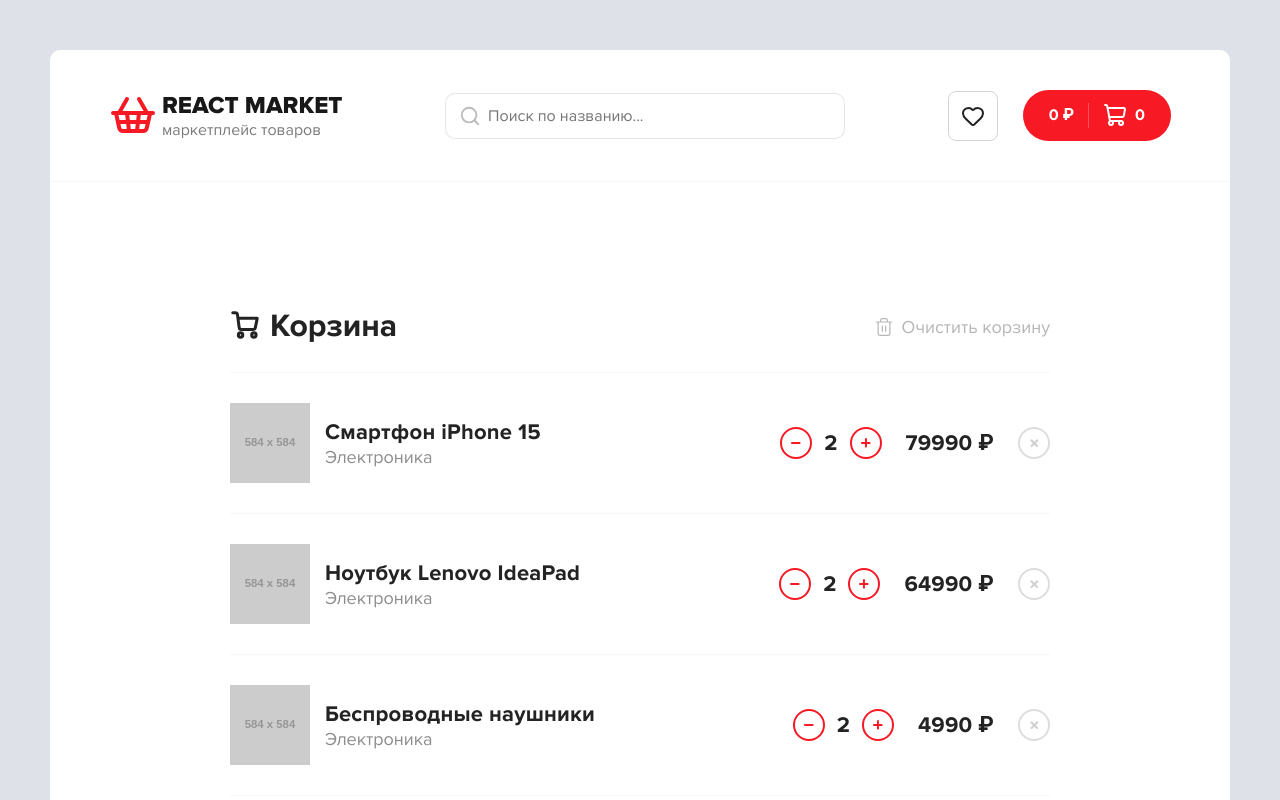
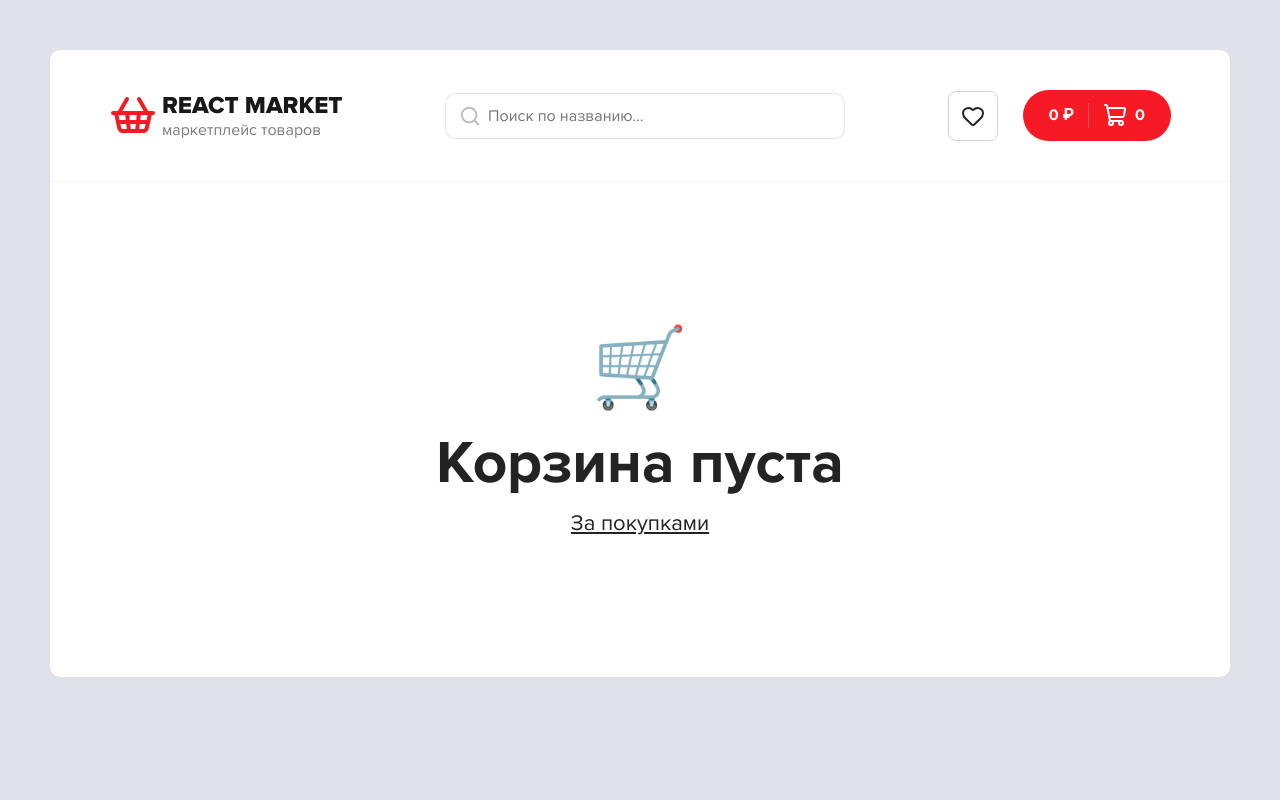
Before and after one commit to KatrinHurricaneGSL/react-market, a React (Vite) app: page /cart in a window 1280 px wide. Shown: the top 800 px of the page. Built offline with nearby package versions, Linux system fonts and the light colour scheme.

Commit message:
feat: add cart functions

```diff
--- a/src/pages/cart/ui/CartPage.module.css
+++ b/src/pages/cart/ui/CartPage.module.css
@@ -1,6 +1,6 @@
 .cart {
     max-width: 820px;
-    margin: 90px auto;
+    margin: 15px auto;
 }
 
 .top {
--- a/src/pages/cart/ui/CartPage.tsx
+++ b/src/pages/cart/ui/CartPage.tsx
@@ -1,54 +1,96 @@
-import { Button } from "@/shared/ui/button"
-import { CartItem } from "./cart-item/CartItem"
-import { ContentItems } from "@/shared/ui/content-items"
-import styles from "./CartPage.module.css"
-
-const cartItems = [
-    { id: 1, title: "Смартфон iPhone 15", description: "Электроника", count: 2, price: 79990, imageUrl: "https://placehold.co/584x584?text=iPhone" },
-    { id: 2, title: "Ноутбук Lenovo IdeaPad", description: "Электроника", count: 2, price: 64990, imageUrl: "https://placehold.co/584x584?text=Notebook" },
-    { id: 3, title: "Беспроводные наушники", description: "Электроника", count: 2, price: 4990, imageUrl: "https://placehold.co/584x584?text=Headphones" },
-    { id: 4, title: "Умные часы Xiaomi", description: "Электроника", count: 2, price: 8990, imageUrl: "https://placehold.co/584x584?text=Watch" },
-]
+import { Button } from "@/shared/ui/button";
+import { CartItem } from "./cart-item/CartItem";
+import { ContentItems } from "@/shared/ui/content-items";
+import styles from "./CartPage.module.css";
+import { useAppDispatch, useAppSelector } from "@/shared/store";
+import {
+  clearProducts,
+  selectTotalCartItems,
+  selectTotalPrice,
+} from "@/entities/cart";
+import { Trash } from "lucide-react";
+import { NotFoundBlock } from "@/shared/ui/not-found-block";
+import { Link } from "react-router";
 
 export const CartPage = () => {
+  const { items } = useAppSelector((state) => state.cart);
+  const totalPrice = useAppSelector(selectTotalPrice);
+  const totalItems = useAppSelector(selectTotalCartItems);
+
+  const dispatch = useAppDispatch();
+
+  const clearCart = () => {
+    if (confirm("Вы уверены, что хотите очистить корзину?"))
+      dispatch(clearProducts());
+  };
+
+  if (totalItems === 0) {
+    return (
+      <NotFoundBlock
+        icon="🛒"
+        title="Корзина пуста"
+        description={
+          <Link style={{ textDecoration: "underline" }} to="/">
+            За покупками
+          </Link>
+        }
+      />
+    );
+  }
+
   return (
     <div className={styles.cart}>
       <div className={styles.top}>
-                <h2 className={styles.title}>
-                    <svg width="18" height="18" viewBox="0 0 18 18" fill="none" aria-hidden="true">
-                        <path d="M6.33 16.33A1.33 1.33 0 1 0 6.33 13.67a1.33 1.33 0 0 0 0 2.66ZM14.33 16.33a1.33 1.33 0 1 0 0-2.66 1.33 1.33 0 0 0 0 2.66ZM4.78 5h11.55l-1.12 5.59a1.33 1.33 0 0 1-1.33 1.08H6.83a1.33 1.33 0 0 1-1.33-1.16L4.49 2.83a1.33 1.33 0 0 0-1.32-1.16h-1.5" stroke="currentColor" strokeWidth="1.8" strokeLinecap="round" strokeLinejoin="round" />
-                    </svg>
-                    Корзина
-                </h2>
-                <button className={styles.clear} type="button">
-                    <svg width="20" height="20" viewBox="0 0 20 20" fill="none" aria-hidden="true">
-                        <path d="M2.5 5h15M6.67 5V3.33c0-.92.74-1.66 1.66-1.66h3.34c.92 0 1.66.74 1.66 1.66V5m2.5 0v11.67c0 .92-.74 1.66-1.66 1.66H5.83c-.92 0-1.66-.74-1.66-1.66V5h11.66ZM8.33 9.17v5M11.67 9.17v5" stroke="currentColor" strokeWidth="1.2" strokeLinecap="round" strokeLinejoin="round" />
-                    </svg>
+        <h2 className={styles.title}>Корзина</h2>
+        <button onClick={clearCart} className={styles.clear} type="button">
+          <Trash />
           <span>Очистить корзину</span>
         </button>
       </div>
 
       <ContentItems variant="list">
-                {cartItems.map(({ id, ...item }) => <CartItem key={id} {...item} />)}
+        {items.map((item) => (
+          <CartItem key={item.id} product={item} />
+        ))}
       </ContentItems>
 
       <div className={styles.bottom}>
         <div className={styles.bottomDetails}>
-                    <span>Всего товаров: <b>3 шт.</b></span>
-                    <span>Сумма заказа: <b>900 ₽</b></span>
+          <span>
+            Всего товаров: <b>{totalItems} шт.</b>
+          </span>
+          <span>
+            Сумма заказа: <b>{totalPrice} ₽</b>
+          </span>
         </div>
         <div className={styles.bottomButtons}>
-                    <Button to="/" variants={["outline", "add"]} className={styles.goBack}>
-                        <svg width="8" height="14" viewBox="0 0 8 14" fill="none" aria-hidden="true">
-                            <path d="M7 13 1 6.93 6.86 1" stroke="currentColor" strokeWidth="1.5" strokeLinecap="round" strokeLinejoin="round" />
+          <Button
+            to="/"
+            variants={["outline", "add"]}
+            className={styles.goBack}
+          >
+            <svg
+              width="8"
+              height="14"
+              viewBox="0 0 8 14"
+              fill="none"
+              aria-hidden="true"
+            >
+              <path
+                d="M7 13 1 6.93 6.86 1"
+                stroke="currentColor"
+                strokeWidth="1.5"
+                strokeLinecap="round"
+                strokeLinejoin="round"
+              />
             </svg>
             <span>Вернуться назад</span>
           </Button>
           <Button className={styles.pay}>
-                        <span>Оплатить сейчас</span>
+            <span>Оплатить</span>
           </Button>
         </div>
       </div>
     </div>
-    )
-}
+  );
+};
--- a/src/pages/cart/ui/cart-item/CartItem.module.css
+++ b/src/pages/cart/ui/cart-item/CartItem.module.css
@@ -39,7 +39,7 @@
   font-size: 22px;
   font-weight: bold;
   line-height: 27px;
-    letter-spacing: .01em;
+  letter-spacing: 0.01em;
 }
 
 .itemInfo p {
@@ -67,7 +67,7 @@
 
 .itemPrice b {
   font-weight: bold;
-    letter-spacing: .01em;
+  letter-spacing: 0.01em;
 }
 
 .itemRemove button {
@@ -76,13 +76,10 @@
 
 .itemRemove svg {
   position: relative;
-    width: 11.5px;
-    height: 11.5px;
-    transform: rotate(45deg);
 }
 
-.itemRemove svg path {
-    fill: #d0d0d0;
+.itemRemove svg {
+  stroke: #bebebe;
 }
 
 .itemRemove button:hover,
--- a/src/pages/cart/ui/cart-item/CartItem.tsx
+++ b/src/pages/cart/ui/cart-item/CartItem.tsx
@@ -1,47 +1,86 @@
-import { Button } from "@/shared/ui/button"
-import { MinusIcon, PlusIcon } from "@/shared/ui/icons"
-import styles from "./CartItem.module.css"
+import { Button } from "@/shared/ui/button";
+import styles from "./CartItem.module.css";
+import {
+  decrementCount,
+  incrementCount,
+  removeProduct,
+  type CartItem,
+} from "@/entities/cart";
+import { Minus, Plus, X } from "lucide-react";
+import { useAppDispatch } from "@/shared/store";
 
 interface CartItemProps {
-    title: string
-    description: string
-    count: number
-    price: number
-    imageUrl: string
+  product: CartItem;
 }
 
-export function CartItem({ title, description, count, price, imageUrl }: CartItemProps) {
+export function CartItem({ product }: CartItemProps) {
+  const dispatch = useAppDispatch();
+
+  const handleDeleteItem = () => {
+    if (
+      confirm(
+        `Вы уверены, что хотите удалить товар "${product.title}" из корзины?`,
+      )
+    ) {
+      dispatch(removeProduct(product.id));
+    }
+  };
+
+  const handleMinus = () => {
+    if (product.count === 1) {
+      handleDeleteItem();
+      return;
+    }
+
+    dispatch(decrementCount(product.id));
+  };
+
+  const handlePlus = () => {
+    dispatch(incrementCount(product.id));
+  };
+
   return (
     <article className={styles.item}>
       <div className={styles.itemProduct}>
         <div className={styles.itemImage}>
-                    <img src={imageUrl} alt={title} />
+          <img src={product.imageUrl} alt={product.title} />
         </div>
         <div className={styles.itemInfo}>
-                    <h3>{title}</h3>
-                    <p>{description}</p>
+          <h3>{product.title}</h3>
         </div>
       </div>
 
       <div className={styles.itemActions}>
         <div className={styles.itemCount}>
-                    <Button variants={["outline", "circle"]} aria-label="Уменьшить количество">
-                        <MinusIcon />
+          <Button
+            variants={["outline", "circle"]}
+            aria-label="Уменьшить количество"
+            onClick={handleMinus}
+          >
+            <Minus />
           </Button>
-                    <b>{count}</b>
-                    <Button variants={["outline", "circle"]} aria-label="Увеличить количество">
-                        <PlusIcon />
+          <b>{product.count}</b>
+          <Button
+            variants={["outline", "circle"]}
+            aria-label="Увеличить количество"
+            onClick={handlePlus}
+          >
+            <Plus />
           </Button>
         </div>
         <div className={styles.itemPrice}>
-                    <b>{price} ₽</b>
+          <b>{product.price * product.count} ₽</b>
         </div>
         <div className={styles.itemRemove}>
-                    <Button variants={["outline", "circle"]} aria-label="Удалить товар">
-                        <PlusIcon />
+          <Button
+            onClick={handleDeleteItem}
+            variants={["outline", "circle"]}
+            aria-label="Удалить товар"
+          >
+            <X />
           </Button>
         </div>
       </div>
     </article>
-    )
+  );
 }
--- a/src/shared/ui/button/Button.module.css
+++ b/src/shared/ui/button/Button.module.css
@@ -64,8 +64,8 @@
 }
 
 .circle svg {
-    max-width: 38%;
-    max-height: 38%;
+    max-width: 60%;
+    max-height: 60%;
 }
 
 .add svg {
```
Lines whose indentation alone changed are shown as unchanged.
